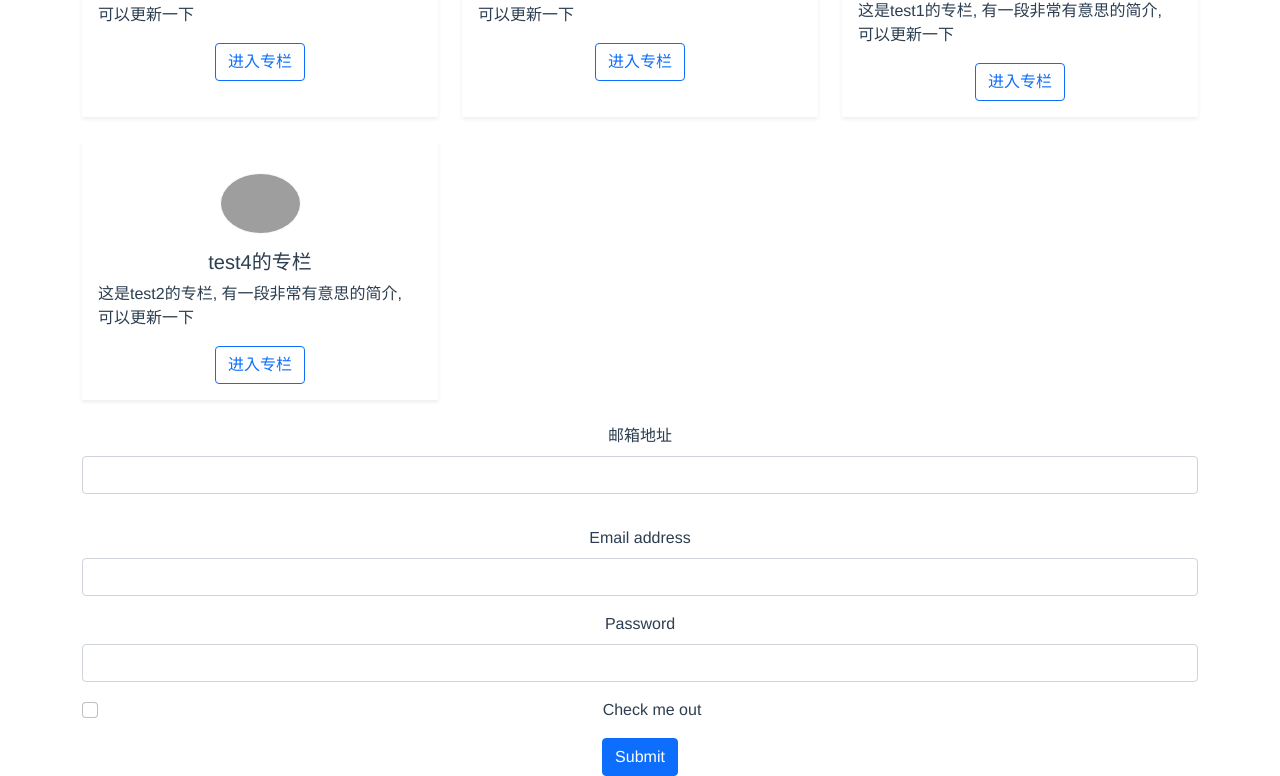
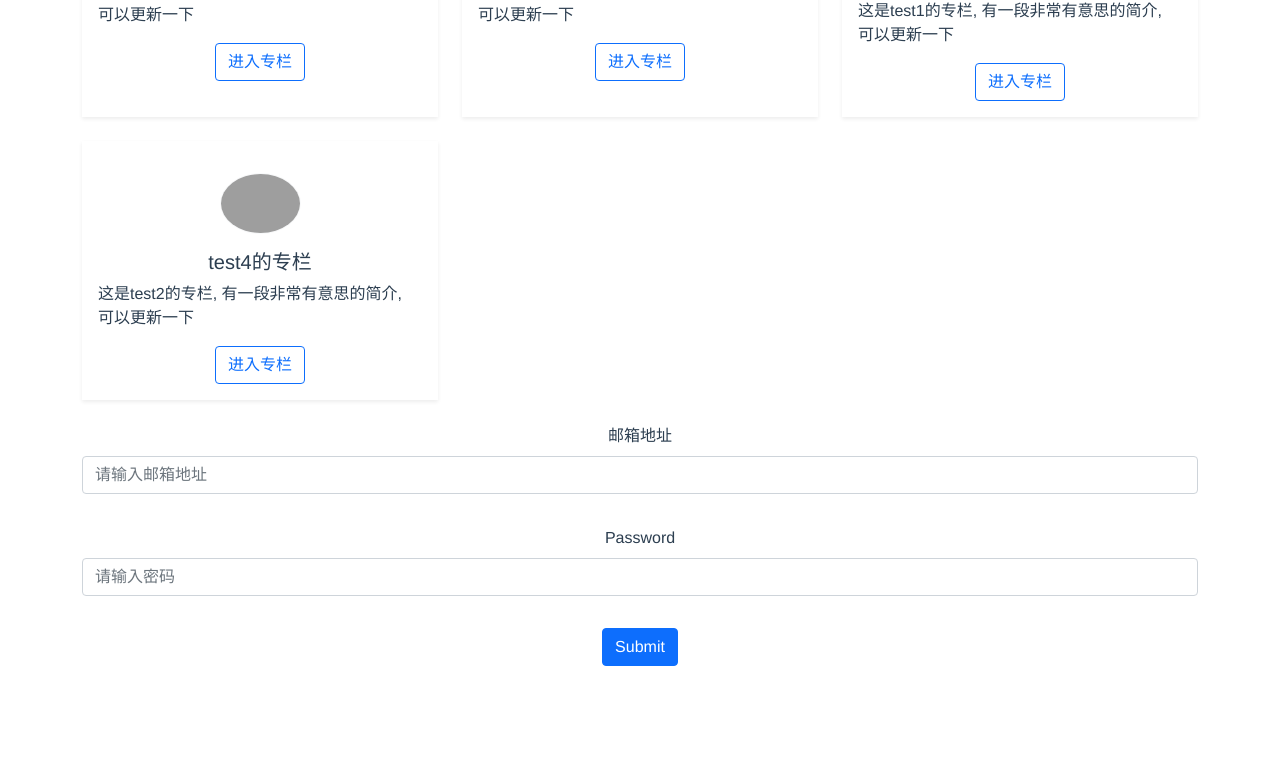
Before and after one commit to Inaluciddream/vue3Tslearn, a Vue app: page / in a window 1280 px wide. Shown: the part 316-1092 px from the top of the page. After the commit the page ends 982 px from the top, so only its background shows below. Built offline with nearby package versions, Linux system fonts and the light colour scheme; grey boxes are pictures that could not be loaded.

Commit message:
新增组件支持v-model, 学习非prop属性继承

```diff
--- a/src/App.vue
+++ b/src/App.vue
@@ -5,20 +5,11 @@
     <form>
       <div class="mb-3">
         <label class="form-label">邮箱地址</label>
-        <validate-input :rules="emailRules"></validate-input>
-      </div>
-      <div class="mb-3">
-        <label for="exampleInputEmail1" class="form-label">Email address</label>
-        <input type="email" class="form-control" id="exampleInputEmail1" aria-describedby="emailHelp" v-model="emailRef.val" @blur="validateEmail">
-        <div class="form-text" v-if="emailRef.error">{{emailRef.message}}</div>
+        <validate-input :rules="emailRules" v-model="emailVal" placeholder="请输入邮箱地址" type="text"></validate-input>
       </div>
       <div class="mb-3">
         <label for="exampleInputPassword1" class="form-label">Password</label>
-        <input type="password" class="form-control" id="exampleInputPassword1">
-      </div>
-      <div class="mb-3 form-check">
-        <input type="checkbox" class="form-check-input" id="exampleCheck1">
-        <label class="form-check-label" for="exampleCheck1">Check me out</label>
+        <validate-input :rules="passwordRules" v-model="password" type="password" placeholder="请输入密码"></validate-input>
       </div>
       <button type="submit" class="btn btn-primary">Submit</button>
     </form>
@@ -26,12 +17,12 @@
 </template>
 
 <script lang="ts">
-import { defineComponent, reactive } from 'vue'
+import { defineComponent, reactive, ref } from 'vue'
 import 'bootstrap/dist/css/bootstrap.min.css'
 
 import CloumnList, { ColumnProps } from './components/ColumnList.vue'
 import GlobalHeader, { UserProps } from './components/GlobalHeader.vue'
-import ValidateInput, {RulesProp} from './components/ValidateInput.vue'
+import ValidateInput, { RulesProp } from './components/ValidateInput.vue'
 const currentUser: UserProps = {
   isLogin: true,
   name: 'viking',
@@ -78,9 +69,14 @@ export default defineComponent({
       error: false,
       message: ''
     })
+    const emailVal = ref('')
+    const password = ref('')
     const emailRules: RulesProp = [
       { type: 'required', message: '电子邮箱地址不能为空' },
-      { type: 'email', message: '请输入正确的电子邮箱格式'}
+      { type: 'email', message: '请输入正确的电子邮箱格式' }
+    ]
+    const passwordRules: RulesProp = [
+      { type: 'required', message: '密码不能为空' }
     ]
     const validateEmail = () => {
       if (emailRef.val.trim() === '') {
@@ -96,7 +92,10 @@ export default defineComponent({
       currentUser,
       emailRef,
       validateEmail,
-      emailRules
+      emailRules,
+      emailVal,
+      passwordRules,
+      password
     }
   }
 })
--- a/src/components/ValidateInput.vue
+++ b/src/components/ValidateInput.vue
@@ -1,10 +1,12 @@
 <template>
     <div class="validate-input-container pb-3">
-        <input type="text"
+        <input
             class="form-control"
-            v-model="inputRef.val"
+            :value="inputRef.val"
             @blur="validateInput"
+            @input="updateValue"
             :class="{'is-invalid': inputRef.error}"
+            v-bind="$attrs"
         >
         <span class="invalid-feedback" v-if="inputRef.error">{{inputRef.message}}</span>
     </div>
@@ -20,14 +22,22 @@ interface RuleProp {
 export type RulesProp = RuleProp[]
 export default defineComponent({
     props: {
-        rules: Array as PropType<RulesProp>
+        rules: Array as PropType<RulesProp>,
+        modelValue: String
     },
-    setup (props) {
+    inheritAttrs: false,
+    setup (props, ctx) {
+        console.log(ctx.attrs)
         const inputRef = reactive({
-            val: '',
+            val: props.modelValue || '',
             error: false,
             message: ''
         })
+        const updateValue = (e: KeyboardEvent) => {
+            const targetValue = (e.target as HTMLInputElement).value
+            inputRef.val = targetValue
+            ctx.emit('update:modelValue', targetValue)
+        }
         const validateInput = () => {
             if (props.rules) {
                 const allPassed = props.rules.every(rule => {
@@ -50,7 +60,8 @@ export default defineComponent({
         }
             return {
                 inputRef,
-                validateInput
+                validateInput,
+                updateValue
             }
     }
 })
```
